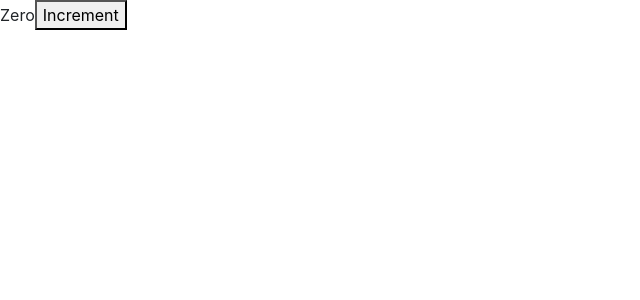
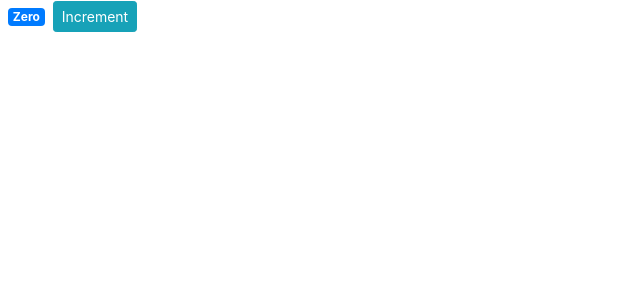
Before and after one commit to Darkace01/yourappname, a React (Create React App) app: page / in a window 1280 px wide. Shown: the top 300 px of the page, without its empty margins (0-640 px from the left). Built offline with nearby package versions, Linux system fonts and the light colour scheme.

Commit message:
Include bootstrap class

```diff
--- a/src/components/counter.jsx
+++ b/src/components/counter.jsx
@@ -5,10 +5,10 @@
   };
   render() {
     return (
-      <React.Fragment>
-        <span>{this.formatCount()}</span>
-        <button>Increment</button>
-      </React.Fragment>
+      <div>
+        <span className="badge badge-primary m-2">{this.formatCount()}</span>
+        <button className="btn btn-info btn-sm">Increment</button>
+      </div>
     );
   }
 
```
